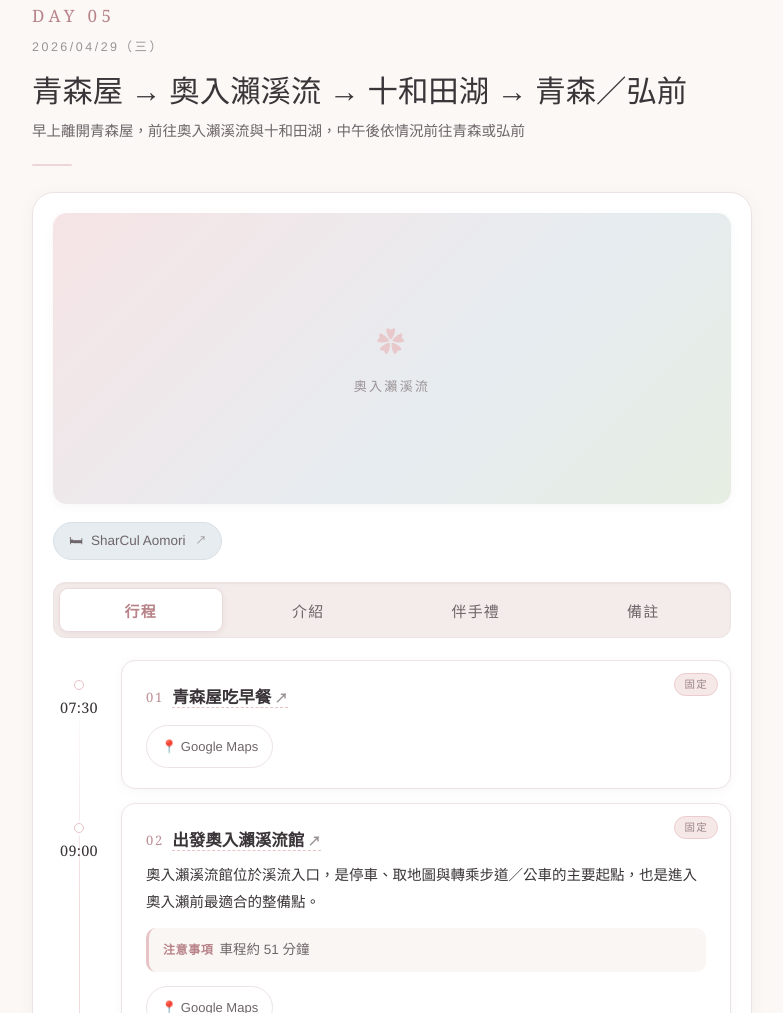
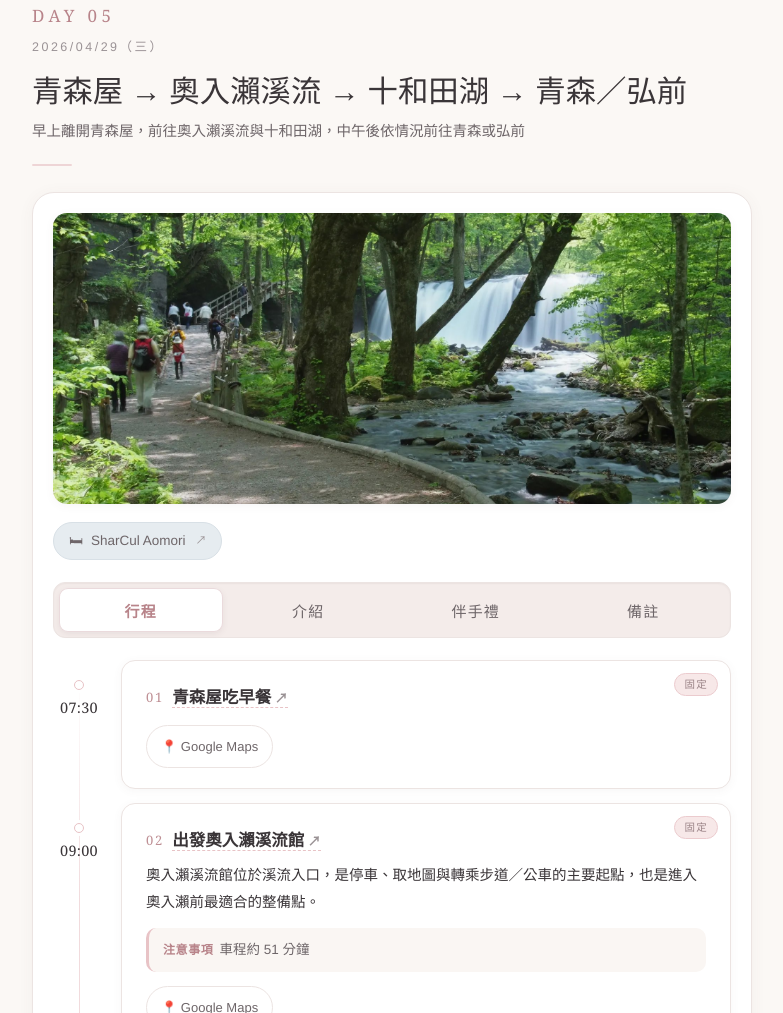
Before and after one commit to zihlinhuang-droid/tohoku-9days-site, a plain HTML site: page tohoku-9days.html in a window 1280 px wide. Shown: the part 10373-11386 px from the top of the page, without its empty margins (248-1031 px from the left). Drawn offline with Linux system fonts and the light colour scheme.

Commit message:
Add Day 5 cover image (Oirase Gorge)

```diff
--- a/tohoku-9days.html
+++ b/tohoku-9days.html
@@ -1471,7 +1471,7 @@ const itineraryData = [
     date: "2026/04/29（三）",
     title: "青森屋 → 奧入瀨溪流 → 十和田湖 → 青森／弘前",
     subtitle: "早上離開青森屋，前往奧入瀨溪流與十和田湖，中午後依情況前往青森或弘前",
-    coverImage: "",
+    coverImage: "images/Day5/day5-cover.jpg",
     coverAlt: "奧入瀨溪流",
     hotel: {
       name: "SharCul Aomori",
```
Also changed, not shown: images/Day5/day5-cover.jpg (added).
